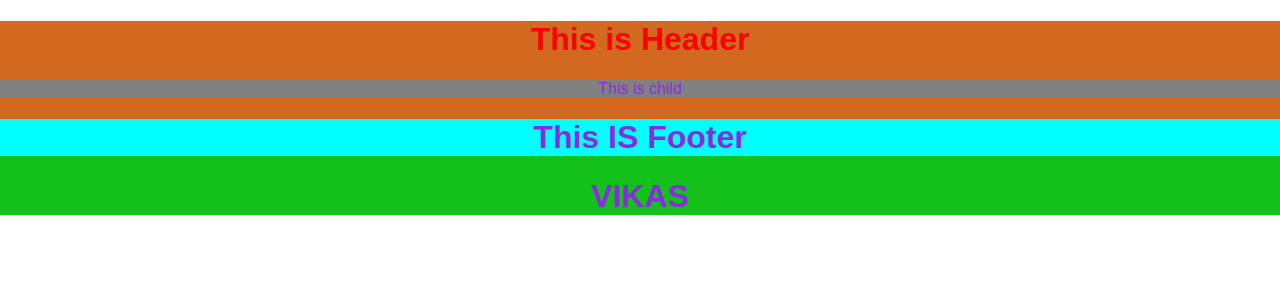
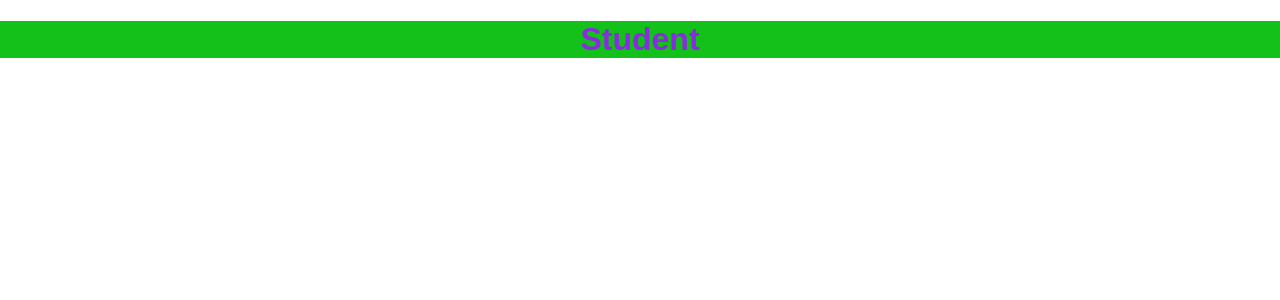
Before and after one commit to VIKASJI593/REACT-TUTORIAL, a React (Create React App) app: page / in a window 1280 px wide. Shown: the top 300 px of the page. Built offline with nearby package versions, Linux system fonts and the light colour scheme.

Commit message:
10-styling-react

```diff
--- a/src/App.js
+++ b/src/App.js
@@ -1,14 +1,13 @@
 import React from "react";
 import "./App.css";
-
-import Header from "./Header";
+import Student from "./components/Student";
+//import Header from "./Header";
 
 function App() {
   let name = "VIKAS";
   return (
     <div className="App">
-      <Header />
-      <h1>{name}</h1>
+       <Student/>
     </div>
   );
 }
--- a/src/Header.css
+++ /dev/null
@@ -1,3 +0,0 @@
-.header{
-    background-color: chocolate;
-}
--- a/src/Header.js
+++ /dev/null
@@ -1,15 +0,0 @@
-import React from "react";
-import Footer from "./components/Footer"
-import "./Header.css";
-
-function Header() {
-  return (
-    <div className="header">
-      <h1 id="topic">This is Header</h1>
-      <p style = {{backgroundColor:"grey"}}>This is child</p>
-      <Footer />
-    </div>
-  );
-}
-
-export default Header;
--- a/src/components/Footer.js
+++ /dev/null
@@ -1,7 +0,0 @@
-import React from "react";
-const Footer = () => {
-  return <h1 className="footer">This IS Footer</h1>;
-
-};
-
-export default Footer;
--- /dev/null
+++ b/src/components/Student.js
@@ -0,0 +1,11 @@
+import React from 'react'
+
+
+const Student = () => {
+  return (
+    <h1>Student</h1>
+  )
+
+}
+
+export default Student
```
Also changed, not shown: 1 other file (tests, documents, lock files or other folders).
